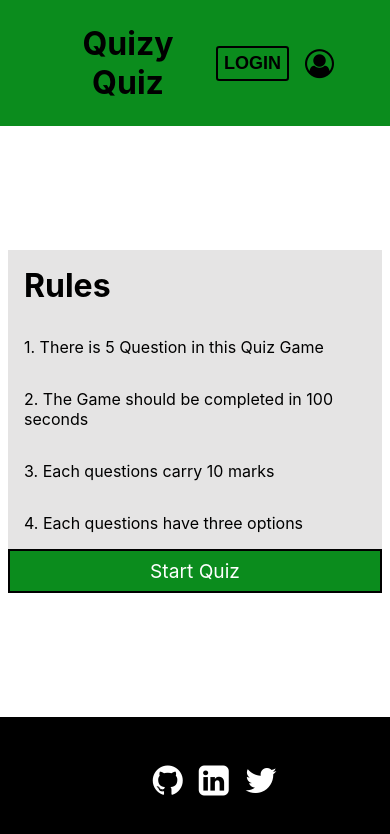
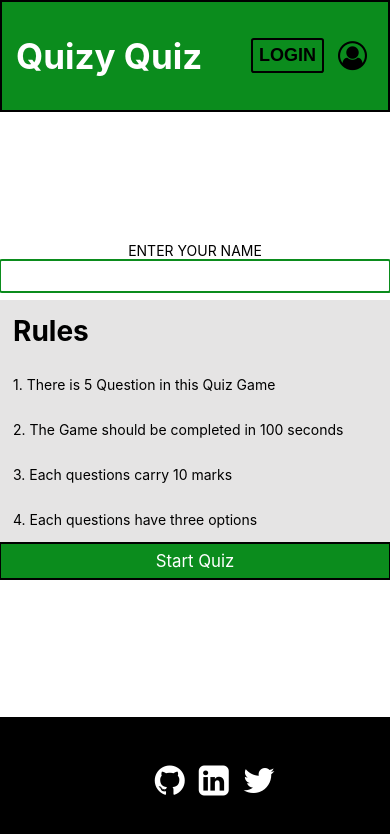
Before and after one commit to Bharatrathod-81/quiz-app-mini-project, a React (Create React App) app: page /rules/1 in a window 390 px wide. Shown: the top 834 px of the page. Built offline with nearby package versions, Linux system fonts and the light colour scheme.

Commit message:
feat : Added uuid to users data

```diff
--- a/package.json
+++ b/package.json
@@ -11,6 +11,7 @@
     "react-router-dom": "^6.3.0",
     "react-scripts": "5.0.1",
     "use-timer": "^2.0.1",
+    "uuid": "^8.3.2",
     "web-vitals": "^2.1.4"
   },
   "scripts": {
--- a/src/App.css
+++ b/src/App.css
@@ -20,6 +20,25 @@ Link{
   cursor: pointer;
 }
 
+a{
+  text-decoration: none;
+}
+
 .App {
   text-align: center;
 }
+
+@media only screen and (max-width: 527px) {
+  html{
+    font-size: 14px ;
+  }
+  .options{
+    font-size: 14px;
+  }
+}
+
+@media only screen and (max-width: 450px) {
+  .options{
+    font-size: 13px;
+  }
+}
--- a/src/component/Navigation/nav-bar.css
+++ b/src/component/Navigation/nav-bar.css
@@ -1,10 +1,12 @@
 .nav-body{
     background-color: var(--primary-color);
-    padding: 1rem 3rem;
+    padding: 1rem;
     position: sticky;
     top: 0%;
     z-index: 2;
+    border:2px solid ;
 }
+
 
 
 .login-Btn{
--- a/src/component/Navigation/nav-bar.jsx
+++ b/src/component/Navigation/nav-bar.jsx
@@ -1,10 +1,11 @@
+import { Link } from "react-router-dom";
 import "./nav-bar.css";
 
 const NavBar = () => {
 
     return(
         <div className="nav-body jstfy-spce-btwn align-centre">
-            <h1 className="logo margin-small">Quizy Quiz</h1>
+           <h1 className="logo"><Link to="/" >Quizy Quiz</Link></h1>
              <div className="login-icon-container jstfy-spce-btwn">
                 <button className="login-Btn margin-small">LOGIN</button>
                 <div className="profile-icon margin-small"><i className="fa fa-user-circle-o"></i></div>
--- a/src/component/countDown/countDown.jsx
+++ b/src/component/countDown/countDown.jsx
@@ -26,7 +26,7 @@ const CountDown = ({ data }) => {
       })
 
 
-      console.log(time)
+
 
     return (
         <div>
--- a/src/contexts/score-context.jsx
+++ b/src/contexts/score-context.jsx
@@ -6,16 +6,23 @@ const ScoreContextProvider =({ children }) => {
 
     const scoreReducer = (state,action) => {
         switch (action.type) {
+            case "USER NAME":
+                return{...state,userName:action.payload.name,id:action.payload.id}
             case "ANSWER" :
-                return{...state,usersAns:[...state.usersAns,action.payload]};
-
+                if (state.usersAns.some(item => item.id === action.payload.id)){
+                     return{...state};
+                }else{
+                    return{...state,usersAns:[...state.usersAns,{...action.payload}]};
+                };
             default:
                 return state;
         }
     }
 
     const [score, dispatchScore] = useReducer(scoreReducer,{
-        usersAns:[],
+        usersAns:[{name:"",answer:[]}],
+        userName:"",
+        id:""
     })
 
     return(
--- a/src/pages/play-page/play-page.css
+++ b/src/pages/play-page/play-page.css
@@ -17,7 +17,7 @@
     border: 2px solid var(--primary-color);
     width: 80%;
     cursor: pointer;
-    font-size: 15px;
+    font-weight: bold;
 }
 
 .next-btn{
--- a/src/pages/play-page/play-page.jsx
+++ b/src/pages/play-page/play-page.jsx
@@ -9,12 +9,12 @@ const PlayPage = () => {
 
     const [timeEnd, setTimeEnd] = useState("START");
     const [nextQues, setNextQues] = useState(0);
-    const [answer, setAnswer] = useState("");
+    const [answer, setAnswer] = useState([]);
 
     const { gameName } = useParams();
     let navigate = useNavigate();
     const { dataBasearr } = useDataContext();
-    const { dispatchScore } = useScoreContext();
+    const { score : { userName, id}, dispatchScore } = useScoreContext();
 
     const specificGame = dataBasearr.find(item => item.gameName === gameName);
     const questionsArr = specificGame.questionAndAnswer[nextQues];
@@ -22,13 +22,14 @@ const PlayPage = () => {
     const changePage = () => {
         setTimeEnd("NEXT PAGE");
         setNextQues(nextQues + 1);
-        dispatchScore({ type: "ANSWER", payload: answer })
     }
+
 
     if (timeEnd === "END PAGE") {
         changePage();
         setTimeEnd("START");
     } else if (nextQues === 5) {
+        dispatchScore({ type: "ANSWER", payload: {id:id,name:userName,answer:answer} })
         navigate(`/result/${gameName}`)
     }
 
@@ -43,7 +44,7 @@ const PlayPage = () => {
                         return (
                             <button className="options margin-small padding-small"
                                 key={item}
-                                onClick={() => setAnswer(item)}
+                                onClick={() => setAnswer(prev => [...prev,item])}
                             >{item}</button>
                         )
                     })}
@@ -56,4 +57,5 @@ const PlayPage = () => {
     )
 }
 
+
 export default PlayPage;
--- a/src/pages/result-page/result-page.jsx
+++ b/src/pages/result-page/result-page.jsx
@@ -7,12 +7,15 @@ const ResultPage = () => {
     const { gameName } = useParams();
     const { dataBasearr } = useDataContext();
     const { score } = useScoreContext();
+
     const specificGame = dataBasearr.find(item => item.gameName === gameName);
     const questionsArr = specificGame.questionAndAnswer;
-    const totalScore = questionsArr.filter(item => score.usersAns.includes(item.answer));
+    const checkUser = score.usersAns.find(item => item.name === score.userName);
+    const totalScore = questionsArr.filter(item => checkUser.answer.includes(item.answer));
 
     return (
         <div>
+            <h3>{checkUser.name}</h3>
             <h3>Your Score is {totalScore.length} of 5</h3>
             {questionsArr.map(item => {
                 return (
@@ -22,7 +25,7 @@ const ResultPage = () => {
                             {item.options.map(data => {
                                 if (item.answer === data) {
                                     return <div className="correct-result margin-small padding-small" key={data} >{data}</div>
-                                } else if (score.usersAns.includes(data)) {
+                                } else if (checkUser.answer.includes(data)) {
                                     return <div className="wrong-result margin-small padding-small" key={data} >{data}</div>
                                 } else {
                                     return <div className="result-option margin-small padding-small" key={data} >{data}</div>
--- a/src/pages/rules-page/rule-page.css
+++ b/src/pages/rules-page/rule-page.css
@@ -1,4 +1,10 @@
-
+.name{
+    width:28rem ;
+    height: 4vh;
+    border: 2px solid var(--primary-color);
+    border-radius: 0.2rem;
+    box-sizing: border-box;
+}
 
 .rule-text{
     background-color: rgba(194, 192, 192, 0.43);
--- a/src/pages/rules-page/rule-page.jsx
+++ b/src/pages/rules-page/rule-page.jsx
@@ -1,12 +1,23 @@
 import "./rule-page.css";
 import { Link, useParams } from "react-router-dom";
+import { useState } from "react";
+import { v4 as uuidv4 } from 'uuid';
+import { useScoreContext } from "../../contexts/score-context";
 
 const RulePage = () => {
 
     const { gameName } = useParams();
+    const [value, setValue] = useState("");
+    const { dispatchScore } = useScoreContext();
+
+    const userNamefunc = () => {
+        dispatchScore({type:"USER NAME", payload:{name:value, id:uuidv4()}});
+    }
 
     return (
-        <div className="rule-page-container jstfy-centre align-centre">
+        <div className="rule-page-container jstfy-centre align-centre flex-column">
+            <label>ENTER YOUR NAME</label>
+            <input className="name" onChange={e => setValue(e.target.value)}></input>
             <div className="rule-text  flex-column margin-small">
                 <h1 className="margin-Xsmall">Rules</h1>
                 <p className="margin-Xsmall">1. There is 5 Question in this Quiz Game</p>
@@ -14,7 +25,11 @@ const RulePage = () => {
                 <p className="margin-Xsmall">3. Each questions carry 10 marks</p>
                 <p className="margin-Xsmall">4. Each questions have three options</p>
                 <div className="btn-container padding-small">
-                <Link to={`/play-game/${gameName}`} className="start-btn jstfy-centre align-centre">Start Quiz </Link>
+                    <Link to={`/play-game/${gameName}`}
+                        onClick={userNamefunc}
+                        className="start-btn jstfy-centre align-centre">
+                        Start Quiz
+                    </Link>
                 </div>
             </div>
         </div>
```
Also changed, not shown: 1 other file (tests, documents, lock files or other folders).
